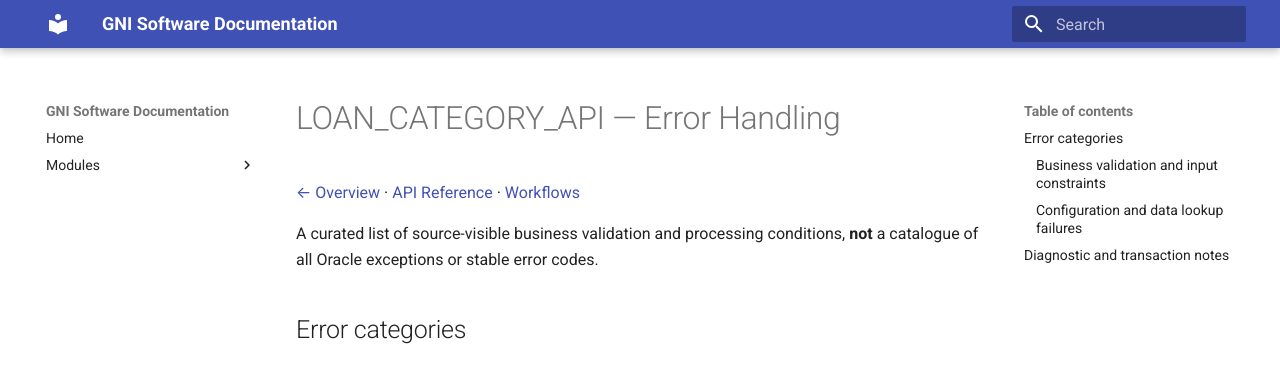
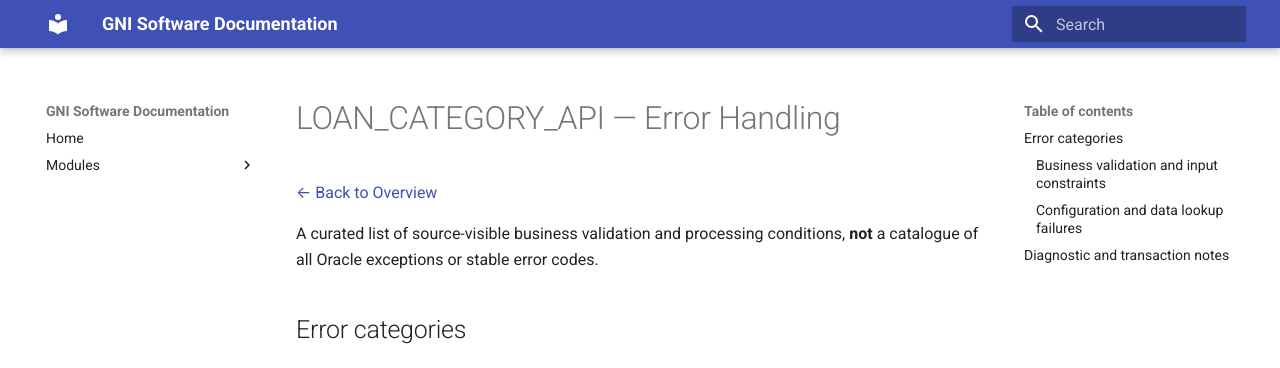
Before and after one commit to SadayCb/gni-documentation-poc9.0, an MkDocs documentation site: the page built from docs/modules/loan-management/loan-category-api/error-handling.md, in a window 1280 px wide and 1400 px high. Shown: the top 368 px of the window. Built offline with MkDocs 1.6.1 and Material for MkDocs 9.7.7, drawn with Linux system fonts in a browser that asks for light colours; some of the changed text lies outside the part shown.

Commit message:
Update error-handling.md

```diff
--- a/docs/modules/loan-management/loan-category-api/error-handling.md
+++ b/docs/modules/loan-management/loan-category-api/error-handling.md
@@ -1,6 +1,6 @@
 # LOAN_CATEGORY_API — Error Handling
 
-[← Overview](README.md) · [API Reference](api-reference.md) · [Workflows](workflows.md)
+[← Back to Overview](README.md)
 
 A curated list of source-visible business validation and processing conditions, **not** a catalogue of all Oracle exceptions or stable error codes.
 
@@ -29,4 +29,4 @@ A curated list of source-visible business validation and processing conditions,
 - The code alone does not establish a universal rollback or commit contract for all entry points.
 - Validation and recovery behavior should be confirmed against the deployed environment when this initial reference is finalized.
 
-[↑ Overview](README.md)
+[← Back to Overview](README.md)
```
